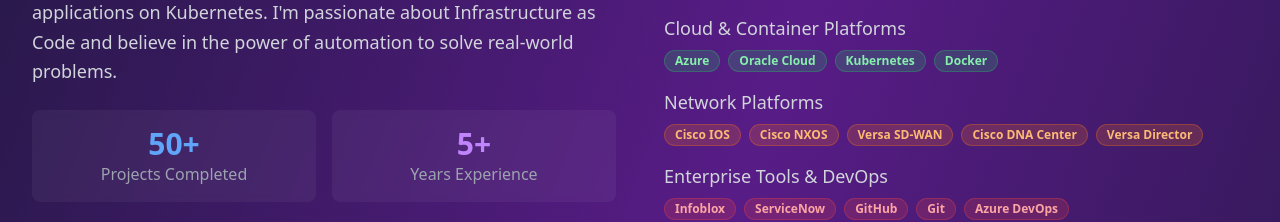
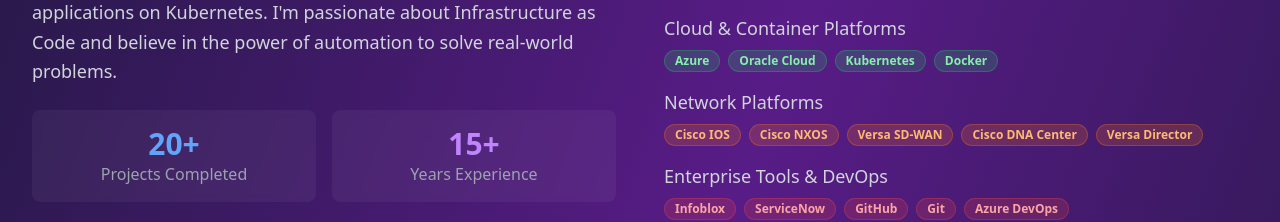
Before and after one commit to aaronhuff/aaronhuff_xyz, a React (Vite) app: page / in a window 1280 px wide. Shown: the part 1284-1506 px from the top of the page. Built offline with nearby package versions, Linux system fonts and the light colour scheme.

Commit message:
Changed years of experience and projects completed

```diff
--- a/src/components/About.tsx
+++ b/src/components/About.tsx
@@ -24,11 +24,11 @@ const About = () => {
           </p>
           <div className="grid grid-cols-2 gap-4 mt-8">
             <div className="text-center p-4 bg-white/5 rounded-lg backdrop-blur-sm">
-              <div className="text-3xl font-bold text-blue-400">50+</div>
+              <div className="text-3xl font-bold text-blue-400">20+</div>
               <div className="text-gray-400">Projects Completed</div>
             </div>
             <div className="text-center p-4 bg-white/5 rounded-lg backdrop-blur-sm">
-              <div className="text-3xl font-bold text-purple-400">5+</div>
+              <div className="text-3xl font-bold text-purple-400">15+</div>
               <div className="text-gray-400">Years Experience</div>
             </div>
           </div>
```
